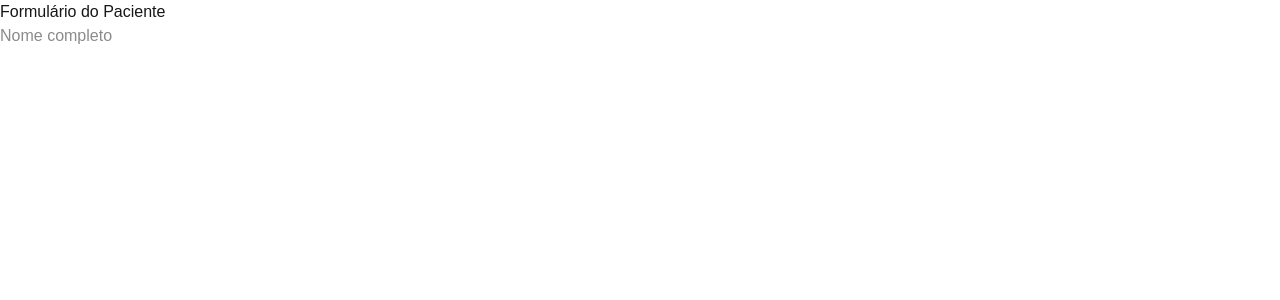
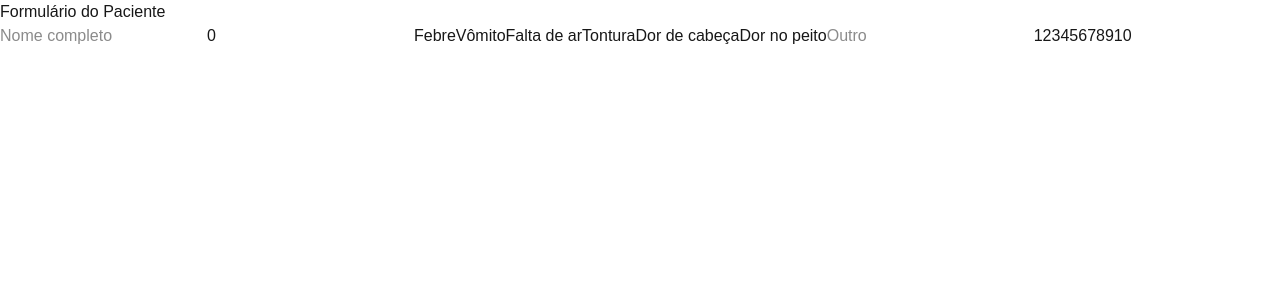
Before and after one commit to cauahenriquereis/fetin-project-frontend, a Next.js app: page /formulario in a window 1280 px wide. Shown: the top 300 px of the page. Built offline with nearby package versions, Linux system fonts and the light colour scheme.

Commit message:
feat:add symmptoms multi-select with custom input and pain level selector(1-10)

```diff
--- a/app/formulario/page.tsx
+++ b/app/formulario/page.tsx
@@ -3,7 +3,28 @@
 import { useState } from "react";
 
 export default function Formulario() {
+
+    const niveisDeDor = [1, 2, 3, 4, 5, 6, 7, 8, 9, 10];
+
     const [nomeCompleto, setNomeCompleto] = useState("");
+    const [idade, setIdade] = useState(0);
+    const [sintomasSelecionados, setSintomasSelecionados] = useState<string[]>([]);
+    const [outroSintoma, setOutroSintoma] = useState("");
+    const [nivelDor, setNivelDor] = useState<number | null>(null);
+
+     function toggleSintoma(sintoma: string) {
+      if (sintomasSelecionados.includes(sintoma)) {
+        setSintomasSelecionados(sintomasSelecionados.filter((s) => s !== sintoma));
+      } else {
+        setSintomasSelecionados([...sintomasSelecionados, sintoma]);
+      }
+    }
+
+    function selecionarNivelDor(nivel: number) {
+        setNivelDor(nivel);
+    }
+
+
     return (
     <main>
         <h1>Formulário do Paciente</h1>
@@ -13,6 +34,35 @@ export default function Formulario() {
         onChange={(e) => setNomeCompleto(e.target.value)}
         placeholder="Nome completo"
         />
+        <input
+        type="number"
+        value={idade}
+        onChange={(e) => setIdade(Number(e.target.value))}
+        placeholder="Idade"
+        />
+
+        <button onClick={() => toggleSintoma("Febre")}>Febre</button>
+        <button onClick={() => toggleSintoma("Vômito")}>Vômito</button>
+        <button onClick={() => toggleSintoma("Falta de ar")}>Falta de ar</button>
+        <button onClick={() => toggleSintoma("Tontura")}>Tontura</button>
+        <button onClick={() => toggleSintoma("Dor de cabeça")}>Dor de cabeça</button>
+        <button onClick={() => toggleSintoma("Dor no peito")}>Dor no peito</button>
+
+        <input
+        type="text"
+        value={outroSintoma}
+        onChange={(e) => setOutroSintoma(e.target.value)}
+        placeholder="Outro"
+        />
+
+       {niveisDeDor.map((nivel) => (
+        <button key={nivel} onClick={() => selecionarNivelDor(nivel)}>
+        {nivel}
+        </button>
+        ))}
+
+
+
     </main>
     );
 }
```
